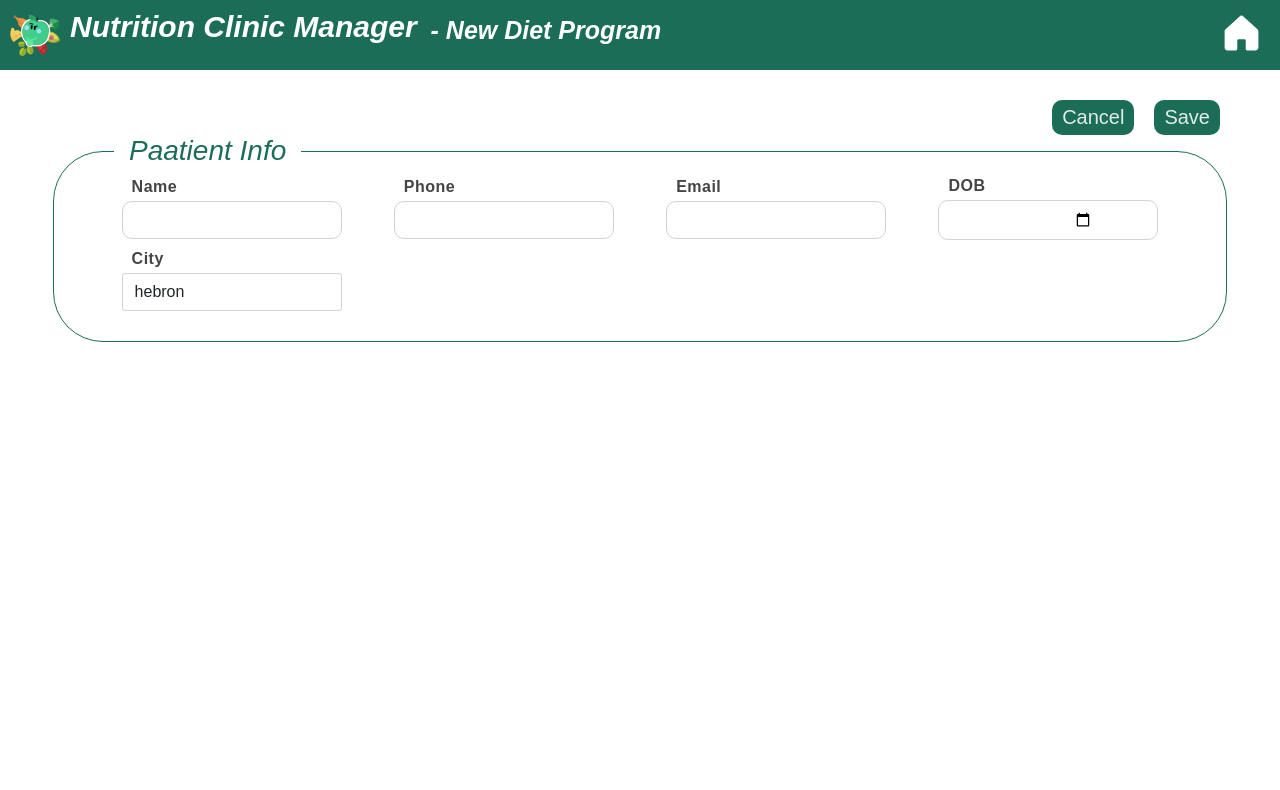
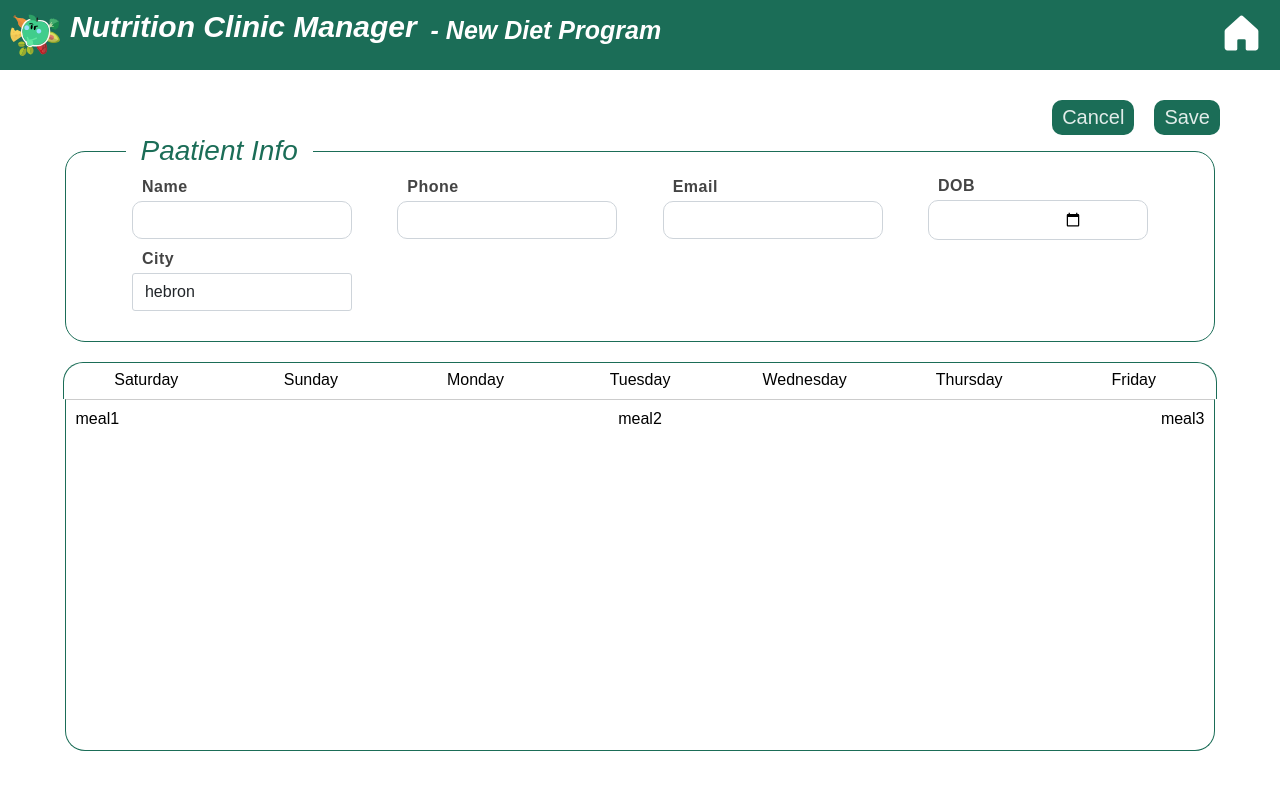
Before and after one commit to raghad-ns/nutritionist-app, a React (Create React App) app: page /add in a window 1280 px wide. Shown: the top 790 px of the page. Built offline with nearby package versions, Linux system fonts and the light colour scheme; a web font is replaced by a local one.

Commit message:
setting up days tabs & daily meals wrapper

```diff
--- /dev/null
+++ b/src/components/add/daily-meals/daily-meals.component.jsx
@@ -0,0 +1,16 @@
+import React from 'react'
+import './daily-meals.css'
+
+const DailyMeals = () => {
+    return (
+        <div className="dailyMealsWrapper">
+            <div className='dailyMeals'>
+                <span>meal1</span>
+                <span>meal2</span>
+                <span>meal3</span>
+            </div>
+        </div>
+    )
+}
+
+export default DailyMeals
--- /dev/null
+++ b/src/components/add/daily-meals/daily-meals.css
@@ -0,0 +1,18 @@
+.dailyMealsWrapper {
+    display: flex;
+    justify-content: center;
+}
+
+.dailyMeals {
+    display: flex;
+    justify-content: space-between;
+    flex-wrap: wrap;
+    padding: 10px;
+    width: 88.2%;
+    height: 330px;
+    border: 1px solid rgb(27, 109, 87);
+    border-top: 1px solid #ccc;
+    border-radius: 20px;
+    border-top-left-radius: 0px;
+    border-top-right-radius: 0px;
+}
--- a/src/components/add/patient-info/patient-info.css
+++ b/src/components/add/patient-info/patient-info.css
@@ -7,9 +7,9 @@
     display: flex;
     justify-content: center;
     align-items: center;
-    width: 90%;
+    width: 88.2%;
     padding: 10px 10px 20px;
-    border-radius: 50px;
+    border-radius: 20px;
     border: 1px solid rgb(27, 109, 87);
 }
 
--- /dev/null
+++ b/src/components/add/tabs/tabs.component.jsx
@@ -0,0 +1,16 @@
+import React from 'react'
+import './tabs.css'
+import { DAYS } from '../../../data/days'
+import Tab from '../../common/tab/tab.component'
+
+const Tabs = () => {
+    return (
+        <div id="container">
+            <div className="tabs">
+                {DAYS.map((day, index) => <Tab day={day} key={index} />)}
+            </div>
+        </div>
+    )
+}
+
+export default Tabs
--- /dev/null
+++ b/src/components/add/tabs/tabs.css
@@ -0,0 +1,14 @@
+
+.tabs {
+    --bar-color: #ccc;
+    --background: linear-gradient(to top, rgba(0, 0, 0, 0) 60%, #e0e0e0);
+    display: inline-flex;
+    width: 90%;
+    border: 1px solid rgb(27, 109, 87);
+    margin-top: 20px;
+    border-radius: 20px;
+    border-bottom-left-radius: 0px;
+    border-bottom-right-radius: 0px;
+    border-bottom: none;
+    overflow: hidden;
+}
--- /dev/null
+++ b/src/components/common/tab/tab.component.jsx
@@ -0,0 +1,21 @@
+import React from 'react'
+import './tab.css'
+
+/**
+ *
+ * @param {{
+ * day : String;
+ * key : Number;
+ * }} props
+ * @returns
+ */
+const Tab = (props) => {
+    return (
+        <label className="tab">
+            <input type="radio" name="tab-input" className="tab-input" />
+            <div className="tab-box">{props.day}</div>
+        </label>
+    )
+}
+
+export default Tab
--- /dev/null
+++ b/src/components/common/tab/tab.css
@@ -0,0 +1,25 @@
+
+.tab {
+    flex: 1;
+    display: flex;
+}
+
+.tab>.tab-input {
+    width: 0;
+    height: 0;
+    margin: 0;
+    display: none;
+}
+
+.tab>.tab-box {
+    padding: .5rem;
+    width: 100%;
+    text-align: center;
+    transition: 0.5s;
+    border-bottom: 2px solid rgba(0, 0, 0, 0);
+}
+
+.tab>.tab-input:checked+.tab-box {
+    background: var(--background);
+    border-color: var(--bar-color);
+}
--- /dev/null
+++ b/src/data/days.js
@@ -0,0 +1,10 @@
+const DAYS = [
+    'Saturday',
+    'Sunday',
+    'Monday',
+    'Tuesday',
+    'Wednesday',
+    'Thursday',
+    'Friday'
+];
+export { DAYS };
--- a/src/pages/add/add.page.jsx
+++ b/src/pages/add/add.page.jsx
@@ -1,6 +1,8 @@
 import React from 'react'
 import './add.css'
 import PatientInfo from '../../components/add/patient-info/patient-info.component'
+import Tabs from '../../components/add/tabs/tabs.component'
+import DailyMeals from '../../components/add/daily-meals/daily-meals.component'
 
 const Add = () => {
     return (
@@ -10,7 +12,8 @@ const Add = () => {
                 <button className='innerButton'> save</button>
             </div>
             <PatientInfo />
-
+            <Tabs/>
+            <DailyMeals/>
         </div>
     )
 }
```
